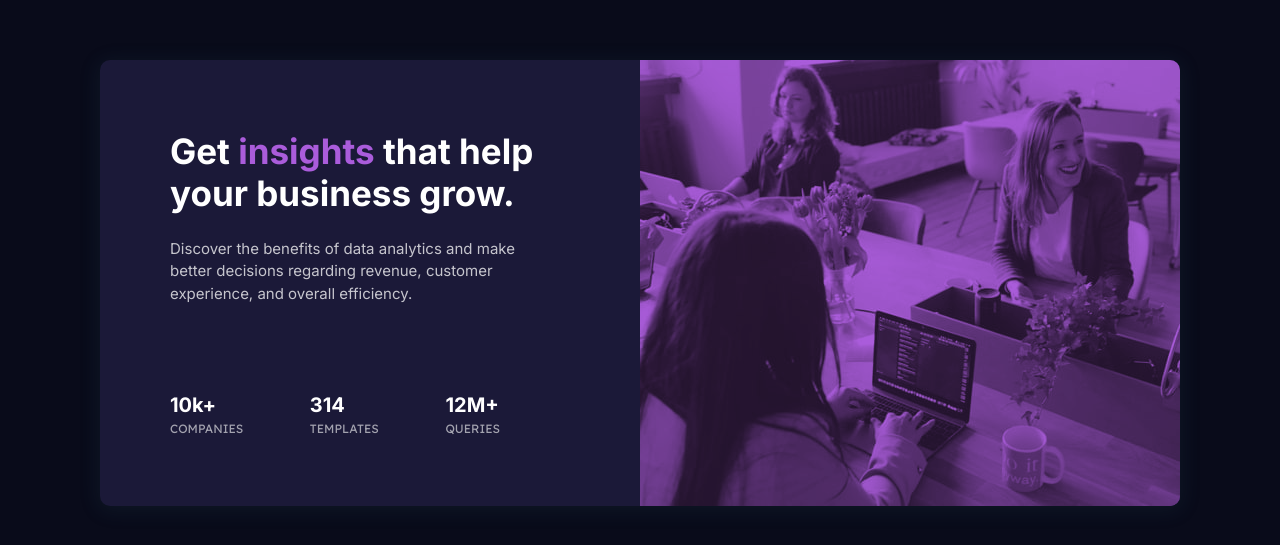
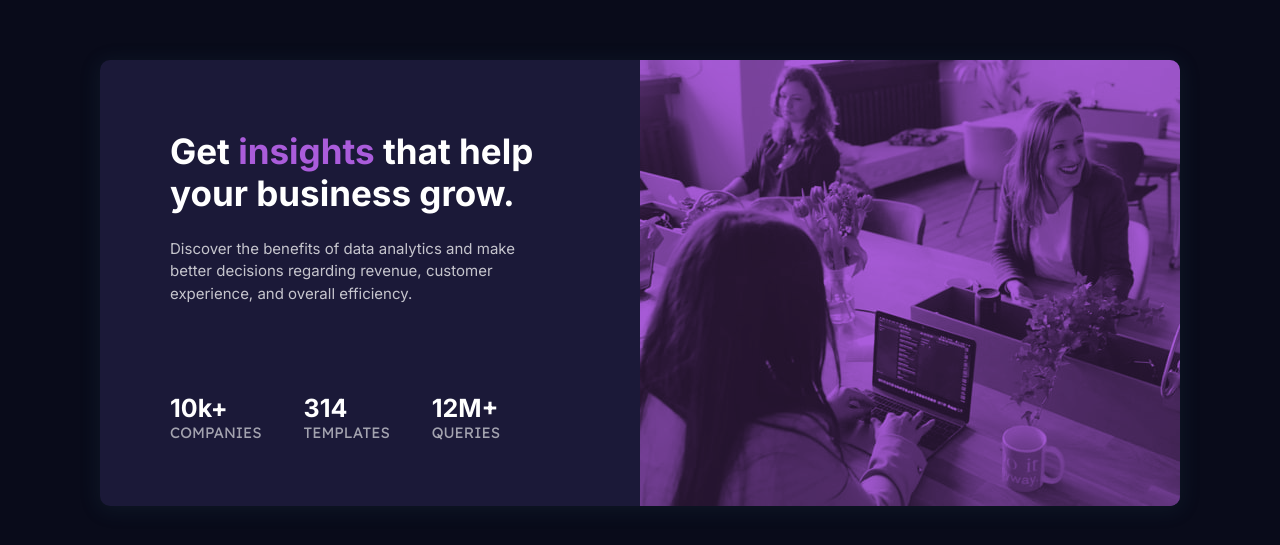
Before and after one commit to Miguel-Rabatini/stats-preview-card-component, a React (Vite) app: page / in a window 1280 px wide. Shown: the part 117-662 px from the top of the page. Built offline with nearby package versions, Linux system fonts and the light colour scheme.

Commit message:
Update StatisticDisplay.scss

```diff
--- a/src/components/statistic-display/StatisticDisplay.scss
+++ b/src/components/statistic-display/StatisticDisplay.scss
@@ -11,14 +11,14 @@
   }
 
   .statistic-display_statistic {
-    font-size: 20px;
+    font-size: 25px;
     font-weight: 700;
     font-family: "Inter", sans-serif;
     color: index.$white;
   }
 
   .statistic-display_statistic-name {
-    font-size: 12px;
+    font-size: 15px;
     font-family: "Lexend Deca", sans-serif;
     color: hsla(0, 0%, 100%, 0.6);
   }
```
